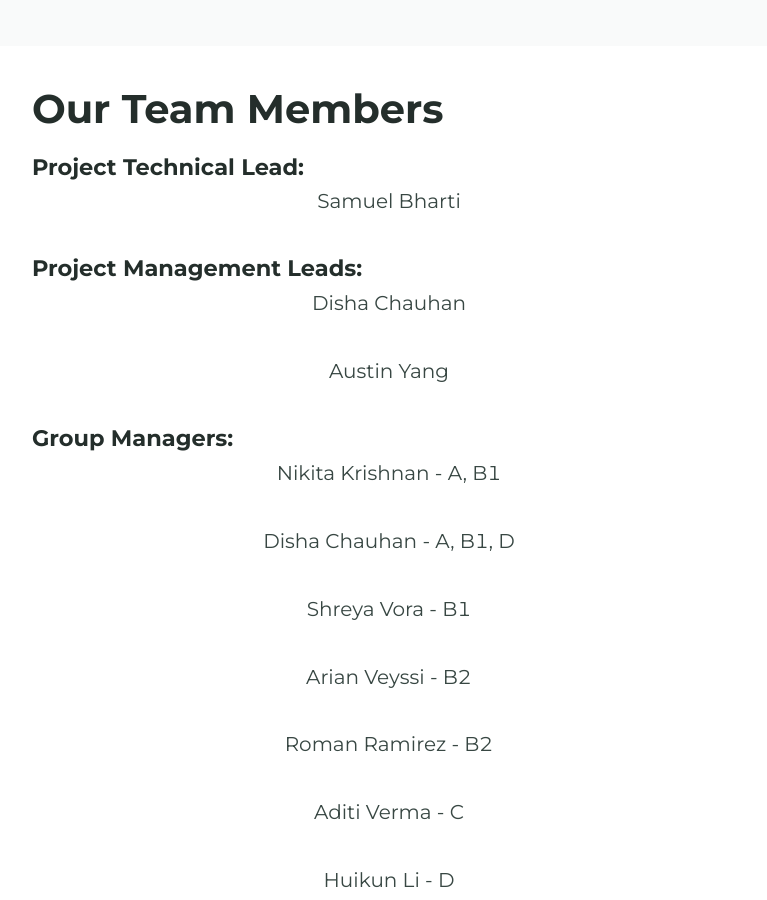
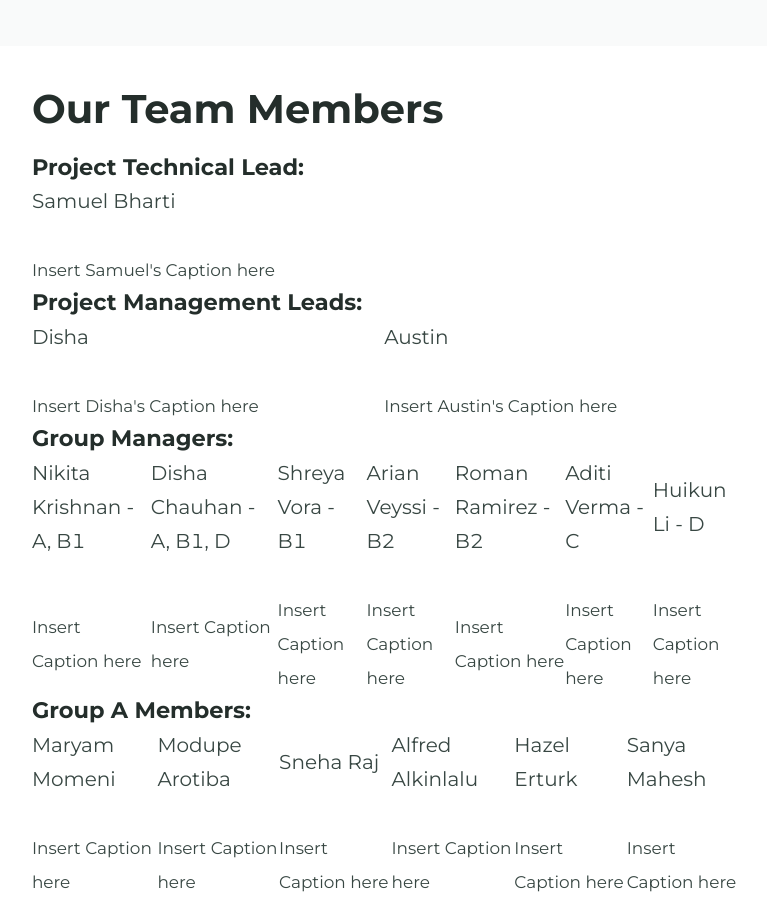
Before and after one commit to BI-STEM-Away/sMAP_dev, a Jekyll site: the page built from ourTeam.md, in a window 1280 px wide and 900 px high, scrolled down 358 px. Shown: the whole window, without its empty margins (251-1018 px from the left). Built offline with Jekyll 4.4.1, drawn with Linux system fonts in a browser that asks for light colours; some of the changed text lies outside the part shown.

Commit message:
FIX: Format sections to rows with captions

```diff
--- a/ourTeam.md
+++ b/ourTeam.md
@@ -4,82 +4,218 @@ feature_image: "https://bi-stem-away.github.io/shiny_app_dev/Banner.png"
 ---
 
 ##### Project Technical Lead:
-
 <table>
   <thead>
     <tr>
-      <th style="text-align:center">Samuel Bharti</th>
+      <!-- Names -->
+      <th>Samuel Bharti</th>
     </tr>
   </thead>
   <tbody>
+    <!-- Images -->
     <tr>
-      <td style="text-align:center"><img src="https://bi-stem-away.github.io/shiny_app_dev/images/S.png" alt=""></td>
+      <td><img src="https://bi-stem-away.github.io/shiny_app_dev/images/S.png" alt=""></td>
+    </tr>
+    <!-- Captions -->
+    <tr>
+      <td>Insert Samuel's Caption here</td>
     </tr>
   </tbody>
 </table>
 
-
 ##### Project Management Leads:
-
-<table><thead><tr><th style="text-align:center">Disha Chauhan</th></tr></thead><tbody><tr><td style="text-align:center"><img src="https://bi-stem-away.github.io/shiny_app_dev/images/Disha.jpeg" alt=""></td></tr></tbody></table>
-
-<table><thead><tr><th style="text-align:center">Austin Yang</th></tr></thead><tbody><tr><td style="text-align:center"><img src="https://bi-stem-away.github.io/shiny_app_dev/images/Austin.png" alt=""></td></tr></tbody></table>
+<table>
+  <thead>
+    <tr>
+      <!-- Names -->
+      <th>Disha</th>
+      <th>Austin</th>
+    </tr>
+  </thead>
+  <tbody>
+    <!-- Images -->
+    <tr>
+      <td><img src="https://bi-stem-away.github.io/shiny_app_dev/images/Disha.jpeg" alt=""></td>
+      <td><img src="https://bi-stem-away.github.io/shiny_app_dev/images/Austin.png" alt=""></td>
+    </tr>
+    <!-- Captions -->
+    <tr>
+      <td>Insert Disha's Caption here</td>
+      <td>Insert Austin's Caption here</td>
+    </tr>
+  </tbody>
+</table>
 
 ##### Group Managers:
-
-<table><thead><tr><th style="text-align:center">Nikita Krishnan - A, B1</th></tr></thead><tbody><tr><td style="text-align:center"><img src="https://bi-stem-away.github.io/shiny_app_dev/images/Nikitak.jpeg" alt=""></td></tr></tbody></table>
-
-<table><thead><tr><th style="text-align:center">Disha Chauhan - A, B1, D</th></tr></thead><tbody><tr><td style="text-align:center"><img src="https://bi-stem-away.github.io/shiny_app_dev/images/Disha.jpeg" alt=""></td></tr></tbody></table>
-
-<table><thead><tr><th style="text-align:center">Shreya Vora - B1</th></tr></thead><tbody><tr><td style="text-align:center"><img src="https://bi-stem-away.github.io/shiny_app_dev/images/Shreya.jpg" alt=""></td></tr></tbody></table>
-
-<table><thead><tr><th style="text-align:center">Arian Veyssi - B2</th></tr></thead><tbody><tr><td style="text-align:center"><img src="https://bi-stem-away.github.io/shiny_app_dev/images/Arian_Veyssi_.png" alt=""></td></tr></tbody></table>
-
-<table><thead><tr><th style="text-align:center">Roman Ramirez - B2</th></tr></thead><tbody><tr><td style="text-align:center"><img src="https://bi-stem-away.github.io/shiny_app_dev/images/Roman.jpeg" alt=""></td></tr></tbody></table>
-
-<table><thead><tr><th style="text-align:center">Aditi Verma - C</th></tr></thead><tbody><tr><td style="text-align:center"><img src="https://bi-stem-away.github.io/shiny_app_dev/images/Aditi_Verma.jpg" alt=""></td></tr></tbody></table>
-
-<table><thead><tr><th style="text-align:center">Huikun Li - D</th></tr></thead><tbody><tr><td style="text-align:center"><img src="https://bi-stem-away.github.io/shiny_app_dev/images/Kelly.jpg" alt=""></td></tr></tbody></table>
+<table>
+  <thead>
+    <tr>
+      <!-- Names -->
+      <th>Nikita Krishnan - A, B1</th>
+      <th>Disha Chauhan - A, B1, D</th>
+      <th>Shreya Vora - B1</th>
+      <th>Arian Veyssi - B2</th>
+      <th>Roman Ramirez - B2</th>
+      <th>Aditi Verma - C</th>
+      <th>Huikun Li - D</th>
+    </tr>
+  </thead>
+  <tbody>
+    <!-- Images -->
+    <tr>
+      <td><img src="https://bi-stem-away.github.io/shiny_app_dev/images/Nikitak.jpeg" alt=""></td>
+      <td><img src="https://bi-stem-away.github.io/shiny_app_dev/images/Disha.jpeg" alt=""></td>
+      <td><img src="https://bi-stem-away.github.io/shiny_app_dev/images/Shreya.jpg" alt=""></td>
+      <td><img src="https://bi-stem-away.github.io/shiny_app_dev/images/Arian_Veyssi_.png" alt=""></td>
+      <td><img src="https://bi-stem-away.github.io/shiny_app_dev/images/Roman.jpeg" alt=""></td>
+      <td><img src="https://bi-stem-away.github.io/shiny_app_dev/images/Aditi_Verma.jpg" alt=""></td>
+      <td><img src="https://bi-stem-away.github.io/shiny_app_dev/images/Kelly.jpg" alt=""></td>
+    </tr>
+    <!-- Captions -->
+    <tr>
+      <td>Insert Caption here</td>
+      <td>Insert Caption here</td>
+      <td>Insert Caption here</td>
+      <td>Insert Caption here</td>
+      <td>Insert Caption here</td>
+      <td>Insert Caption here</td>
+      <td>Insert Caption here</td>
+    </tr>
+  </tbody>
+</table>
 
 ##### Group A Members:
-
-<table><thead><tr><th style="text-align:center">Maryam Momeni</th></tr></thead><tbody><tr><td style="text-align:center"><img src="https://bi-stem-away.github.io/shiny_app_dev/images/Maryam.jpg" alt=""></td></tr></tbody></table>
-
-<table><thead><tr><th style="text-align:center">Modupe Arotiba</th></tr></thead><tbody><tr><td style="text-align:center"><img src="https://bi-stem-away.github.io/shiny_app_dev/images/M.png" alt=""></td></tr></tbody></table>
-
-<table><thead><tr><th style="text-align:center">Sneha Raj</th></tr></thead><tbody><tr><td style="text-align:center"><img src="https://bi-stem-away.github.io/shiny_app_dev/images/IMG_9040_copy.jpg" alt=""></td></tr></tbody></table>
-
-<table><thead><tr><th style="text-align:center">Alfred Alkinlalu</th></tr></thead><tbody><tr><td style="text-align:center"><img src="https://bi-stem-away.github.io/shiny_app_dev/images/Austin.png" alt=""></td></tr></tbody></table>
-
-<table><thead><tr><th style="text-align:center">Hazel Erturk</th></tr></thead><tbody><tr><td style="text-align:center"><img src="https://bi-stem-away.github.io/shiny_app_dev/images/H.png" alt=""></td></tr></tbody></table>
-
-<table><thead><tr><th style="text-align:center">Sanya Mahesh</th></tr></thead><tbody><tr><td style="text-align:center"><img src="https://bi-stem-away.github.io/shiny_app_dev/images/S.png" alt=""></td></tr></tbody></table>
+<table>
+  <thead>
+    <tr>
+      <!-- Names -->
+      <th>Maryam Momeni</th>
+      <th>Modupe Arotiba</th>
+      <th>Sneha Raj</th>
+      <th>Alfred Alkinlalu</th>
+      <th>Hazel Erturk</th>
+      <th>Sanya Mahesh</th>
+    </tr>
+  </thead>
+  <tbody>
+    <!-- Images -->
+    <tr>
+      <td><img src="https://bi-stem-away.github.io/shiny_app_dev/images/Maryam.jpg" alt=""></td>
+      <td><img src="https://bi-stem-away.github.io/shiny_app_dev/images/M.png" alt=""></td>
+      <td><img src="https://bi-stem-away.github.io/shiny_app_dev/images/IMG_9040_copy.jpg" alt=""></td>
+      <td><img src="https://bi-stem-away.github.io/shiny_app_dev/images/Austin.png" alt=""></td>
+      <td><img src="https://bi-stem-away.github.io/shiny_app_dev/images/H.png" alt=""></td>
+      <td><img src="https://bi-stem-away.github.io/shiny_app_dev/images/S.png" alt=""></td>
+    </tr>
+    <!-- Captions -->
+    <tr>
+      <td>Insert Caption here</td>
+      <td>Insert Caption here</td>
+      <td>Insert Caption here</td>
+      <td>Insert Caption here</td>
+      <td>Insert Caption here</td>
+      <td>Insert Caption here</td>
+    </tr>
+  </tbody>
+</table>
 
 ##### Group B1 Members:
-
-<table><thead><tr><th style="text-align:center">Modupe Arotiba</th></tr></thead><tbody><tr><td style="text-align:center"><img src="https://bi-stem-away.github.io/shiny_app_dev/images/M.png" alt=""></td></tr></tbody></table>
-
-<table><thead><tr><th style="text-align:center">Sneha Raj</th></tr></thead><tbody><tr><td style="text-align:center"><img src="https://bi-stem-away.github.io/shiny_app_dev/images/IMG_9040_copy.jpg" alt=""></td></tr></tbody></table>
+<table>
+  <thead>
+    <tr>
+      <!-- Names -->
+      <th>Modupe Arotiba</th>
+      <th>Sneha Raj</th>
+    </tr>
+  </thead>
+  <tbody>
+    <!-- Images -->
+    <tr>
+      <td><img src="https://bi-stem-away.github.io/shiny_app_dev/images/M.png" alt=""></td>
+      <td><img src="https://bi-stem-away.github.io/shiny_app_dev/images/IMG_9040_copy.jpg" alt=""></td>
+    </tr>
+    <!-- Captions -->
+    <tr>
+      <td>Insert Caption here</td>
+      <td>Insert Caption here</td>
+    </tr>
+  </tbody>
+</table>
 
 ##### Group B2 Members:
-
-<table><thead><tr><th style="text-align:center">Ivan Lam</th></tr></thead><tbody><tr><td style="text-align:center"><img src="https://bi-stem-away.github.io/shiny_app_dev/images/Ivan_Lam.png" alt=""></td></tr></tbody></table>
-
-<table><thead><tr><th style="text-align:center">Ananya Kaushik</th></tr></thead><tbody><tr><td style="text-align:center"><img src="https://bi-stem-away.github.io/shiny_app_dev/images/Ananya_Kaushik.png" alt=""></td></tr></tbody></table>
-
-<table><thead><tr><th style="text-align:center">Ashlesha Patil</th></tr></thead><tbody><tr><td style="text-align:center"><img src="https://bi-stem-away.github.io/shiny_app_dev/images/Ashlesha.jpg" alt=""></td></tr></tbody></table>
-
-<table><thead><tr><th style="text-align:center">Aditi Verma</th></tr></thead><tbody><tr><td style="text-align:center"><img src="https://bi-stem-away.github.io/shiny_app_dev/images/Aditi_Verma.jpg" alt=""></td></tr></tbody></table>
-
-<table><thead><tr><th style="text-align:center">Huikun Li</th></tr></thead><tbody><tr><td style="text-align:center"><img src="https://bi-stem-away.github.io/shiny_app_dev/images/Kelly.jpg" alt=""></td></tr></tbody></table>
-
-<table><thead><tr><th style="text-align:center">Shravya Anisetti</th></tr></thead><tbody><tr><td style="text-align:center"><img src="https://bi-stem-away.github.io/shiny_app_dev/images/S.png" alt=""></td></tr></tbody></table>
+<table>
+  <thead>
+    <tr>
+      <!-- Names -->
+      <th>Ivan Lam</th>
+      <th>Ananya Kaushik</th>
+      <th>Ashlesha Patil</th>
+      <th>Aditi Verma</th>
+      <th>Huikun Li</th>
+      <th>Shravya Anisetti</th>
+    </tr>
+  </thead>
+  <tbody>
+    <!-- Images -->
+    <tr>
+      <td><img src="https://bi-stem-away.github.io/shiny_app_dev/images/Ivan_Lam.png" alt=""></td>
+      <td><img src="https://bi-stem-away.github.io/shiny_app_dev/images/Ananya_Kaushik.png" alt=""></td>
+      <td><img src="https://bi-stem-away.github.io/shiny_app_dev/images/Ashlesha.jpg" alt=""></td>
+      <td><img src="https://bi-stem-away.github.io/shiny_app_dev/images/Aditi_Verma.jpg" alt=""></td>
+      <td><img src="https://bi-stem-away.github.io/shiny_app_dev/images/Kelly.jpg" alt=""></td>
+      <td><img src="https://bi-stem-away.github.io/shiny_app_dev/images/S.png" alt=""></td>
+    </tr>
+    <!-- Captions -->
+    <tr>
+      <td>Insert Caption here</td>
+      <td>Insert Caption here</td>
+      <td>Insert Caption here</td>
+      <td>Insert Caption here</td>
+      <td>Insert Caption here</td>
+      <td>Insert Caption here</td>
+    </tr>
+  </tbody>
+</table>
 
 ##### Group C Members:
-
-<table><thead><tr><th style="text-align:center">Marc Abdallah</th></tr></thead><tbody><tr><td style="text-align:center"><img src="https://bi-stem-away.github.io/shiny_app_dev/images/Marc_Abdallah.jpeg" alt=""></td></tr></tbody></table>
+<table>
+  <thead>
+    <tr>
+      <!-- Names -->
+      <th>Marc Abdallah</th>
+    </tr>
+  </thead>
+  <tbody>
+    <!-- Images -->
+    <tr>
+      <td><img src="https://bi-stem-away.github.io/shiny_app_dev/images/Marc_Abdallah.jpeg" alt=""></td>
+    </tr>
+    <!-- Captions -->
+    <tr>
+      <td>Insert Caption here</td>
+    </tr>
+  </tbody>
+</table>
 
 ##### Group D Members:
-<table><thead><tr><th style="text-align:center">Modupe Arotiba</th></tr></thead><tbody><tr><td style="text-align:center"><img src="https://bi-stem-away.github.io/shiny_app_dev/images/M.png" alt=""></td></tr></tbody></table>
-
-<table><thead><tr><th style="text-align:center">Hale Ozbek</th></tr></thead><tbody><tr><td style="text-align:center"><img src="https://bi-stem-away.github.io/shiny_app_dev/images/Hale.jpeg" alt=""></td></tr></tbody></table>
+<table>
+  <thead>
+    <tr>
+      <!-- Names -->
+      <th>Modupe Arotiba</th>
+      <th>Hale Ozbek</th>
+    </tr>
+  </thead>
+  <tbody>
+    <!-- Images -->
+    <tr>
+      <td><img src="https://bi-stem-away.github.io/shiny_app_dev/images/M.png" alt=""></td>
+      <td><img src="https://bi-stem-away.github.io/shiny_app_dev/images/Hale.jpeg" alt=""></td>
+    </tr>
+    <!-- Captions -->
+    <tr>
+      <td>Insert Caption here</td>
+      <td>Insert Caption here</td>
+    </tr>
+  </tbody>
+</table>
```
